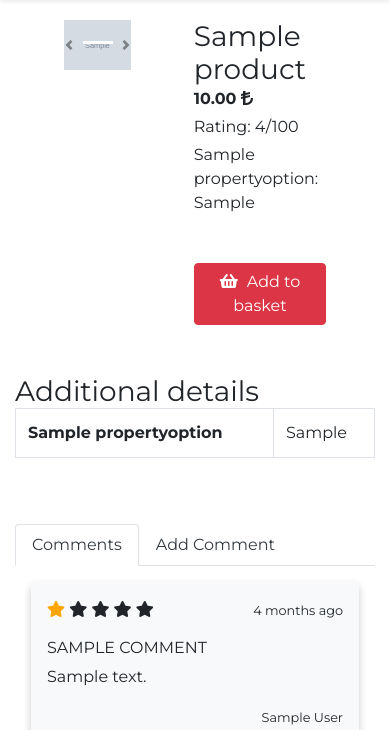
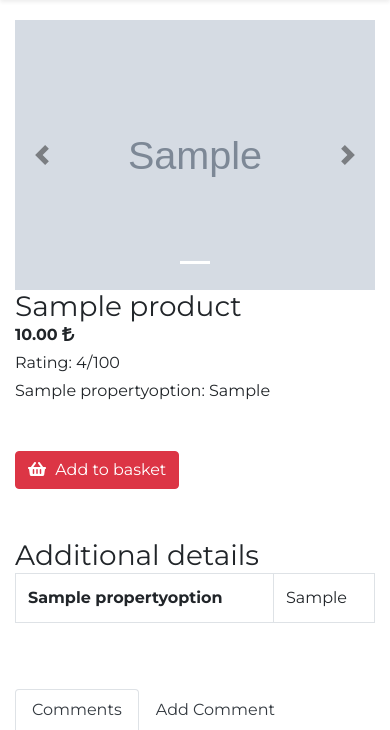
Before and after one commit to Medinaaz/Vodafone-Payment, a Django app: a page that uses product/templates/product/details.html in a window 390 px wide. Shown: the part 102-832 px from the top of the page. Run offline with Django 3.2, Linux system fonts and the light colour scheme; tables that the repository leaves empty hold one stand-in row (values such as "Sample post"); grey boxes marked "Sample" are stand-in pictures; data that the repository does not hold is empty; some libraries are stand-ins or nearby versions.

Commit message:
Set different sizes for small devices

```diff
--- a/product/templates/product/details.html
+++ b/product/templates/product/details.html
@@ -4,7 +4,7 @@
 {% block content %}
 <div class="container" style="padding-top:5%">
     <div class="row justify-content-center">
-        <div class="col-3">
+        <div class="col-lg-3 col-md-3 col-sm-12">
             <div id="productImages" class="carousel slide" data-ride="carousel" data-interval="false">
                 <ol class="carousel-indicators">
                     {% for image in product.images.all %}
@@ -33,8 +33,8 @@
                 </a>
             </div>
         </div>
-        <div class="col-1"></div>
-        <div class="col-5">
+        <div class="col-lg-1 col-md-1 col-sm-0"></div>
+        <div class="col-lg-5 col-md-5 col-sm-10">
             <div class="h3 my-auto">{{ product.name }}</div>
             <div>
                 <p class="mb-1 font-weight-bold">{{ product.price|floatformat:2 }} <i class="fas fa-lira-sign"></i>
```
